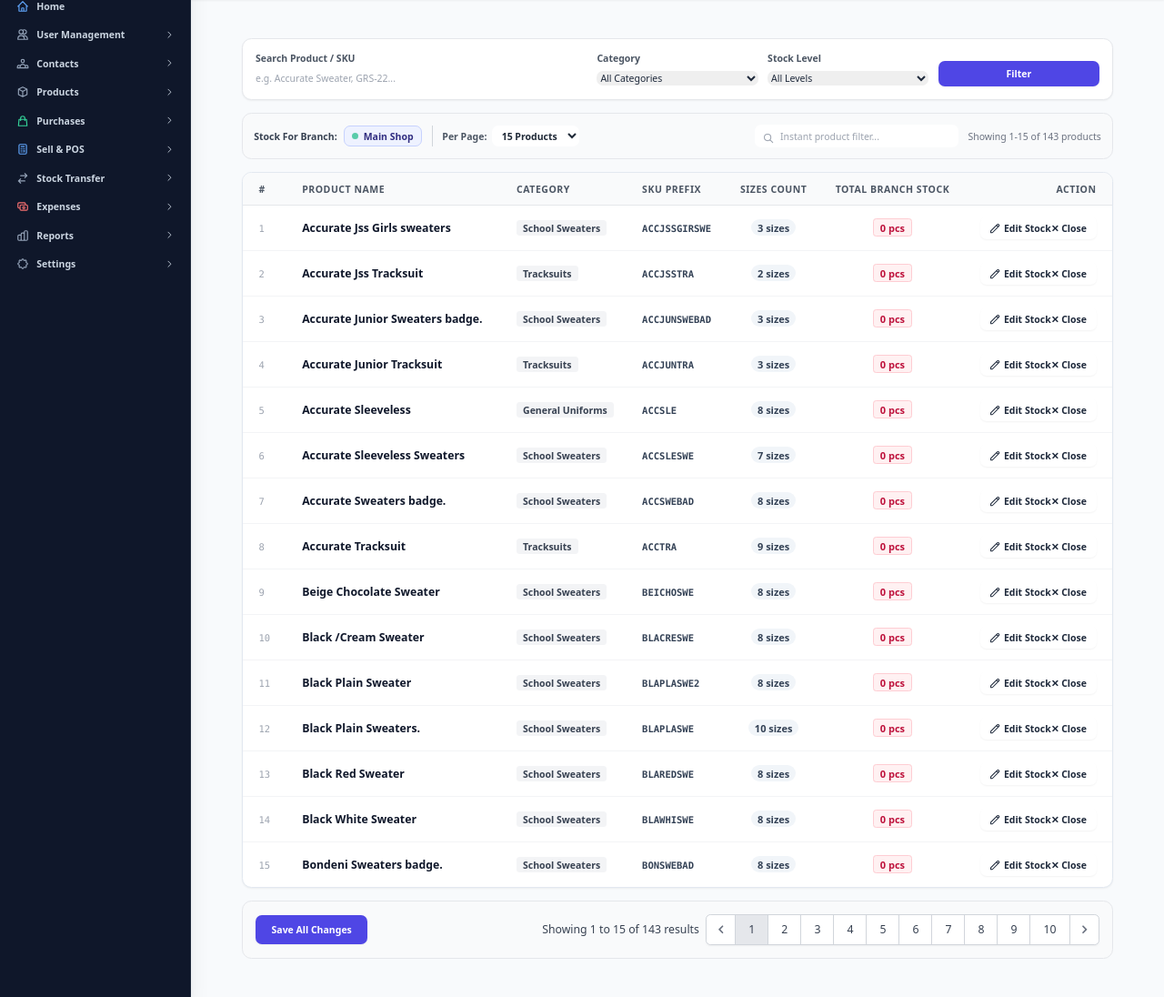
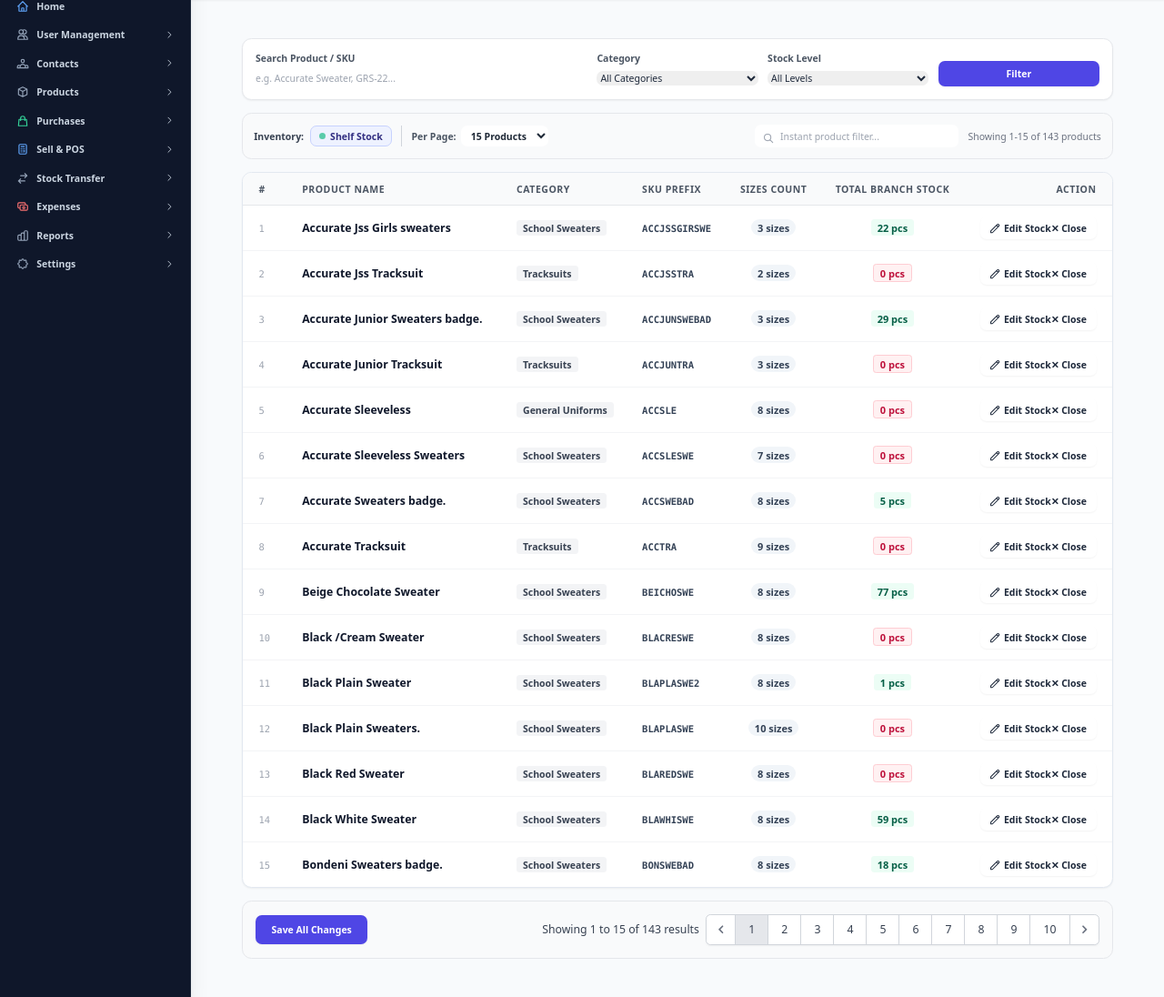
Before and after one commit to GybuTech/uniform-shop-erp, a Laravel app: page /adjustments/edit-stock in a window 1280 px wide. Shown: the part 74-1170 px from the top of the page at 91% size. Run offline with Laravel 12, Linux system fonts and the light colour scheme; a user stored in the database is signed in; data comes from the database, SQL or seed files in the repository; tables that the repository leaves empty hold one stand-in row (values such as "Sample post"); some libraries are stand-ins or nearby versions.

Commit message:
refactor(inventory): streamline to single source of truth on product_variants.stock_quantity

```diff
--- a/app/Http/Controllers/StockAdjustmentController.php
+++ b/app/Http/Controllers/StockAdjustmentController.php
@@ -63,7 +63,7 @@ class StockAdjustmentController extends Controller
     {
         $this->checkOwnerOrAdmin();
         $validated = $request->validate([
-            'branch_name' => ['required', 'string'],
+            'branch_name' => ['nullable', 'string'],
             'reason'      => ['required', 'string'],
             'notes'       => ['nullable', 'string'],
             'items'       => ['required', 'array', 'min:1'],
@@ -78,7 +78,7 @@ class StockAdjustmentController extends Controller
         DB::transaction(function () use ($validated, $adjustmentNumber) {
             $adjustment = StockAdjustment::create([
                 'adjustment_number' => $adjustmentNumber,
-                'branch_name'       => $validated['branch_name'],
+                'branch_name'       => $validated['branch_name'] ?? 'Main Store',
                 'reason'            => $validated['reason'],
                 'notes'             => $validated['notes'] ?? null,
                 'user_id'           => auth()->id(),
@@ -91,7 +91,7 @@ class StockAdjustmentController extends Controller
                     'quantity'           => $item['quantity'],
                 ]);
 
-                // Adjust stock on ProductVariant
+                // Adjust stock directly on ProductVariant
                 $variant = ProductVariant::findOrFail($item['product_variant_id']);
                 if ($item['type'] === 'add') {
                     $variant->increment('stock_quantity', $item['quantity']);
@@ -123,13 +123,10 @@ class StockAdjustmentController extends Controller
 
         $categories = Category::withCount('products')->orderBy('name')->get();
         $productsList = Product::orderBy('name')->get(['id', 'name', 'category_id']);
-        $branches = Branch::where('is_active', true)->pluck('name')->toArray();
-        if (empty($branches)) {
-            $branches = ['Main Branch', 'Branch 2 Sweaters', 'Branch 3 Sweaters'];
-        }
+        $branches = ['Main Store'];
 
         $query = Product::with(['category', 'variants' => function ($vq) {
-            $vq->with('branchStocks')->orderByRaw('CAST(size AS UNSIGNED), size');
+            $vq->orderByRaw('CAST(size AS UNSIGNED), size');
         }]);
 
         if ($search) {
@@ -166,10 +163,7 @@ class StockAdjustmentController extends Controller
             });
         }
 
-        $user = auth()->user();
-        $activeBranch = \App\Services\BranchContext::getActiveBranch();
-        $selectedBranch = $request->input('branch', $activeBranch ?: ($user->branch_name ?: ($branches[0] ?? 'Main Shop')));
-
+        $selectedBranch = 'Main Store';
         $perPage = $request->input('per_page', 15);
         $limit = ($perPage === 'all' || $perPage == -1) ? 500 : max(5, (int)$perPage);
 
@@ -199,21 +193,20 @@ class StockAdjustmentController extends Controller
             'reason'         => ['nullable', 'string'],
         ]);
 
-        $branchName = $validated['branch_name'] ?? 'Main Shop';
-        $oldStock = (float) $variant->getStockForBranch($branchName);
+        $oldStock = (float) ($variant->stock_quantity ?? 0.00);
         $newStock = (float) $validated['stock_quantity'];
         $diff = $newStock - $oldStock;
 
         if ($diff != 0) {
-            DB::transaction(function () use ($variant, $oldStock, $newStock, $diff, $branchName, $validated) {
+            DB::transaction(function () use ($variant, $oldStock, $newStock, $diff, $validated) {
                 $count = StockAdjustment::count() + 1;
                 $adjNum = 'ADJ-DIR-' . \App\Services\SystemTime::now()->format('Ymd') . '-' . str_pad($count, 4, '0', STR_PAD_LEFT);
 
                 $adjustment = StockAdjustment::create([
                     'adjustment_number' => $adjNum,
-                    'branch_name'       => $branchName,
+                    'branch_name'       => 'Main Store',
                     'reason'            => $validated['reason'] ?: 'Physical Stock Inventory Count / Testing Reset',
-                    'notes'             => "Manual stock edit on {$variant->product->name} ({$variant->size}) for {$branchName}: adjusted from {$oldStock} to {$newStock}",
+                    'notes'             => "Manual stock edit on {$variant->product->name} ({$variant->size}): adjusted from {$oldStock} to {$newStock}",
                     'user_id'           => auth()->id(),
                 ]);
 
@@ -223,13 +216,13 @@ class StockAdjustmentController extends Controller
                     'quantity'           => abs($diff),
                 ]);
 
-                $variant->setStockForBranch($branchName, $newStock);
+                $variant->update(['stock_quantity' => $newStock]);
             });
 
-            return back()->with('success', "Stock for {$variant->product->name} (Size {$variant->size}) at {$branchName} updated from {$oldStock} to {$newStock}.");
+            return back()->with('success', "Stock for {$variant->product->name} (Size {$variant->size}) updated from {$oldStock} to {$newStock}.");
         }
 
-        return back()->with('info', "Stock for {$variant->product->name} at {$branchName} is already {$newStock}. No change made.");
+        return back()->with('info', "Stock for {$variant->product->name} is already {$newStock}. No change made.");
     }
 
     public function updateStockDirect(Request $request)
@@ -244,22 +237,21 @@ class StockAdjustmentController extends Controller
         ]);
 
         $updatedCount = 0;
-        $branchName = $validated['branch_name'] ?? 'Main Shop';
         $reason = $validated['reason'] ?: 'Physical Stock Inventory Count / Testing Reset';
 
-        DB::transaction(function () use ($validated, $branchName, $reason, &$updatedCount) {
+        DB::transaction(function () use ($validated, $reason, &$updatedCount) {
             $itemsToLog = [];
 
             foreach ($validated['stocks'] as $variantId => $newQty) {
-                $variant = ProductVariant::with(['product', 'branchStocks'])->find($variantId);
+                $variant = ProductVariant::find($variantId);
                 if (!$variant) continue;
 
-                $oldQty = (float) $variant->getStockForBranch($branchName);
+                $oldQty = (float) ($variant->stock_quantity ?? 0.00);
                 $newQty = (float) $newQty;
                 $diff = $newQty - $oldQty;
 
                 if ($diff != 0) {
-                    $variant->setStockForBranch($branchName, $newQty);
+                    $variant->update(['stock_quantity' => $newQty]);
                     $itemsToLog[] = [
                         'product_variant_id' => $variant->id,
                         'type'               => $diff > 0 ? 'add' : 'subtract',
@@ -275,9 +267,9 @@ class StockAdjustmentController extends Controller
 
                 $adjustment = StockAdjustment::create([
                     'adjustment_number' => $adjNum,
-                    'branch_name'       => $branchName,
+                    'branch_name'       => 'Main Store',
                     'reason'            => $reason,
-                    'notes'             => "Bulk direct stock inventory count update for {$updatedCount} items at {$branchName}.",
+                    'notes'             => "Bulk direct stock inventory count update for {$updatedCount} items.",
                     'user_id'           => auth()->id(),
                 ]);
 
@@ -288,9 +280,9 @@ class StockAdjustmentController extends Controller
         });
 
         if ($updatedCount > 0) {
-            return back()->with('success', "Successfully updated physical stock for {$updatedCount} product variant(s) at {$branchName}.");
+            return back()->with('success', "Successfully updated physical stock for {$updatedCount} product variant(s).");
         }
 
-        return back()->with('info', "No stock changes detected for {$branchName}. All quantities were already identical.");
+        return back()->with('info', "No stock changes detected. All quantities were already identical.");
     }
 }
--- a/app/Models/ProductVariant.php
+++ b/app/Models/ProductVariant.php
@@ -77,90 +77,36 @@ class ProductVariant extends Model
     }
 
     /**
-     * Get stock for a specific branch (or aggregate total across all branches if branch is null).
+     * Single definitive source of shelf inventory.
+     */
+    public function getStock(): float
+    {
+        return (float) ($this->stock_quantity ?? 0.00);
+    }
+
+    /**
+     * Backward-compatible stock accessor returning single store shelf inventory.
      */
     public function getStockForBranch(?string $branchName = null): float
     {
-        // Use eager‑loaded relationship when available to avoid extra DB queries.
-        if ($this->relationLoaded('branchStocks')) {
-            $bs = $this->branchStocks->firstWhere('branch_name', trim($branchName));
-            if (!empty($branchName)) {
-                return $bs ? (float) $bs->stock_quantity : 0.0;
-            }
-            // No branch specified – return total across all loaded stocks.
-            $total = $this->branchStocks->sum('stock_quantity');
-            return $total > 0 ? $total : (float) $this->stock_quantity;
-        }
-
-        // Fallback to DB queries if the relationship was not eager‑loaded.
-        if (empty($branchName)) {
-            $total = (float) $this->branchStocks()->sum('stock_quantity');
-            return $total > 0 ? $total : (float) $this->stock_quantity;
-        }
-
-        $bs = $this->branchStocks()
-            ->where('branch_name', trim($branchName))
-            ->first();
-
-        return $bs ? (float) $bs->stock_quantity : 0.0;
+        return $this->getStock();
     }
 
     /**
-     * Set exact stock for a specific branch.
+     * Update shelf inventory directly on the product variant.
      */
-    public function setStockForBranch(string $branchName, float $quantity): BranchStock
+    public function setStockForBranch(?string $branchName, float $quantity): self
     {
-        $branch = Branch::where('name', trim($branchName))->first()
-            ?? Branch::firstOrCreate(['name' => trim($branchName)], ['code' => 'BR-' . rand(10, 99)]);
-
-        $bs = BranchStock::updateOrCreate(
-            [
-                'branch_id'          => $branch->id,
-                'product_variant_id' => $this->id,
-            ],
-            [
-                'branch_name'        => $branch->name,
-                'stock_quantity'     => max(0, $quantity),
-            ]
-        );
-
-        // Keep aggregate variant stock_quantity synchronized
-        $this->update(['stock_quantity' => $this->branchStocks()->sum('stock_quantity')]);
-
-        return $bs;
+        $this->update(['stock_quantity' => max(0, $quantity)]);
+        return $this;
     }
 
     /**
-     * Adjust stock for a specific branch (increment or decrement).
+     * Adjust shelf inventory directly on the product variant.
      */
-    public function adjustStockForBranch(string $branchName, float $diff): BranchStock
+    public function adjustStockForBranch(?string $branchName, float $diff): self
     {
-        $branch = Branch::where('name', trim($branchName))->first()
-            ?? Branch::firstOrCreate(['name' => trim($branchName)], ['code' => 'BR-' . rand(10, 99)]);
-
-        // If no branch_stocks record exists, initialize with existing variant stock_quantity
-        $initialQty = 0.00;
-        if ($this->branchStocks()->count() === 0 && (float)$this->stock_quantity > 0) {
-            $initialQty = (float) $this->stock_quantity;
-        }
-
-        $bs = BranchStock::firstOrCreate(
-            [
-                'branch_id'          => $branch->id,
-                'product_variant_id' => $this->id,
-            ],
-            [
-                'branch_name'        => $branch->name,
-                'stock_quantity'     => $initialQty,
-            ]
-        );
-
-        $newQty = max(0, (float)$bs->stock_quantity + $diff);
-        $bs->update(['stock_quantity' => $newQty]);
-
-        // Keep aggregate variant stock_quantity synchronized
-        $this->update(['stock_quantity' => $this->branchStocks()->sum('stock_quantity')]);
-
-        return $bs;
+        $this->update(['stock_quantity' => max(0, (float)$this->stock_quantity + $diff)]);
+        return $this;
     }
 }
--- a/resources/views/adjustments/edit_stock.blade.php
+++ b/resources/views/adjustments/edit_stock.blade.php
@@ -102,12 +102,12 @@
                 <div class="bg-gray-50 border p-3.5 rounded-xl flex flex-col md:flex-row md:items-center justify-between gap-3 text-xs">
                     <div class="flex flex-wrap items-center gap-3">
                         <div class="flex items-center space-x-2">
-                            <span class="font-bold text-gray-700">Stock For Branch:</span>
+                            <span class="font-bold text-gray-700">Inventory:</span>
                             <span class="inline-flex items-center px-2.5 py-1 rounded-lg text-xs font-extrabold bg-indigo-50 border border-indigo-200 text-indigo-900">
                                 <span class="w-2 h-2 rounded-full bg-emerald-500 mr-1.5 animate-pulse"></span>
-                                {{ $selectedBranch }}
+                                Shelf Stock
                             </span>
-                            <input type="hidden" name="branch_name" id="bulk_branch_name" value="{{ $selectedBranch }}">
+                            <input type="hidden" name="branch_name" id="bulk_branch_name" value="Main Store">
                             <input type="hidden" name="reason" id="bulk_reason" value="Physical Stock Inventory Count">
                         </div>
 
@@ -161,7 +161,7 @@
                             <tbody class="divide-y divide-gray-100">
                                 @forelse($products as $product)
                                     @php
-                                        $totalBranchStock = $product->variants->sum(fn($v) => $v->branchStocks->firstWhere('branch_name', $selectedBranch ?? 'Main Shop')->stock_quantity ?? 0);
+                                        $totalStock = (float) $product->variants->sum('stock_quantity');
                                     @endphp
 
                                     {{-- Product Summary Row --}}
@@ -196,13 +196,13 @@
                                         </td>
 
                                         <td class="px-4 py-3.5 text-center font-bold">
-                                            @if($totalBranchStock <= 0)
+                                            @if($totalStock <= 0)
                                                 <span class="px-2 py-0.5 rounded text-[11px] font-bold bg-rose-50 text-rose-700 border border-rose-200">
                                                     0 pcs
                                                 </span>
                                             @else
                                                 <span class="px-2 py-0.5 rounded text-[11px] font-bold bg-emerald-50 text-emerald-800">
-                                                    {{ $totalBranchStock }} pcs
+                                                    {{ $totalStock }} pcs
                                                 </span>
                                             @endif
                                         </td>
@@ -233,9 +233,6 @@
                                                     <div>
                                                         <h4 class="font-extrabold text-indigo-950 text-sm flex items-center gap-2">
                                                             <span>Editing Sizes for: {{ $product->name }}</span>
-                                                            <span class="text-[11px] font-bold px-2 py-0.5 rounded bg-indigo-600 text-white">
-                                                                Branch: {{ $selectedBranch ?? 'Main Shop' }}
-                                                            </span>
                                                         </h4>
                                                         <p class="text-xs text-slate-500 mt-0.5">
                                                             Update the shelf counts below. Save individual sizes or save all sizes at once.
@@ -264,15 +261,15 @@
                                                 @else
                                                     <div class="grid grid-cols-2 sm:grid-cols-4 md:grid-cols-6 lg:grid-cols-8 gap-3">
                                                         @foreach($product->variants as $variant)
-                                                            @php $branchStock = $variant->branchStocks->firstWhere('branch_name', $selectedBranch ?? 'Main Shop')->stock_quantity ?? 0; @endphp
+                                                            @php $variantStock = (float) ($variant->stock_quantity ?? 0); @endphp
                                                             <div class="bg-white p-3 rounded-xl border border-slate-200 hover:border-indigo-300 shadow-sm text-center transition flex flex-col justify-between">
                                                                 <div>
                                                                     <div class="flex items-center justify-between text-xs font-black text-slate-800 mb-1">
                                                                         <span>Sz {{ $variant->size }}</span>
-                                                                        @if($branchStock <= 0)
+                                                                        @if($variantStock <= 0)
                                                                             <span class="text-[10px] px-1.5 py-0.2 rounded bg-rose-100 text-rose-700 font-bold" title="Out of stock">0</span>
                                                                         @else
-                                                                            <span class="text-[10px] px-1.5 py-0.2 rounded bg-emerald-100 text-emerald-800 font-bold" title="In stock">{{ $branchStock }}</span>
+                                                                            <span class="text-[10px] px-1.5 py-0.2 rounded bg-emerald-100 text-emerald-800 font-bold" title="In stock">{{ $variantStock }}</span>
                                                                         @endif
                                                                     </div>
                                                                     @if($variant->colour && strtolower($variant->colour) !== 'standard')
@@ -290,7 +287,7 @@
                                                                         <input type="number"
                                                                                name="stocks[{{ $variant->id }}]"
                                                                                id="stock_input_{{ $variant->id }}"
-                                                                               value="{{ $branchStock }}"
+                                                                               value="{{ $variantStock }}"
                                                                                min="0"
                                                                                class="w-full text-center font-black text-slate-900 rounded-lg border-slate-300 focus:ring-indigo-500 focus:border-indigo-500 text-xs py-1.5 bg-slate-50 focus:bg-white"
                                                                         >
```
Also changed, not shown: app/Http/Controllers/PosController.php (+18 -83 lines).
